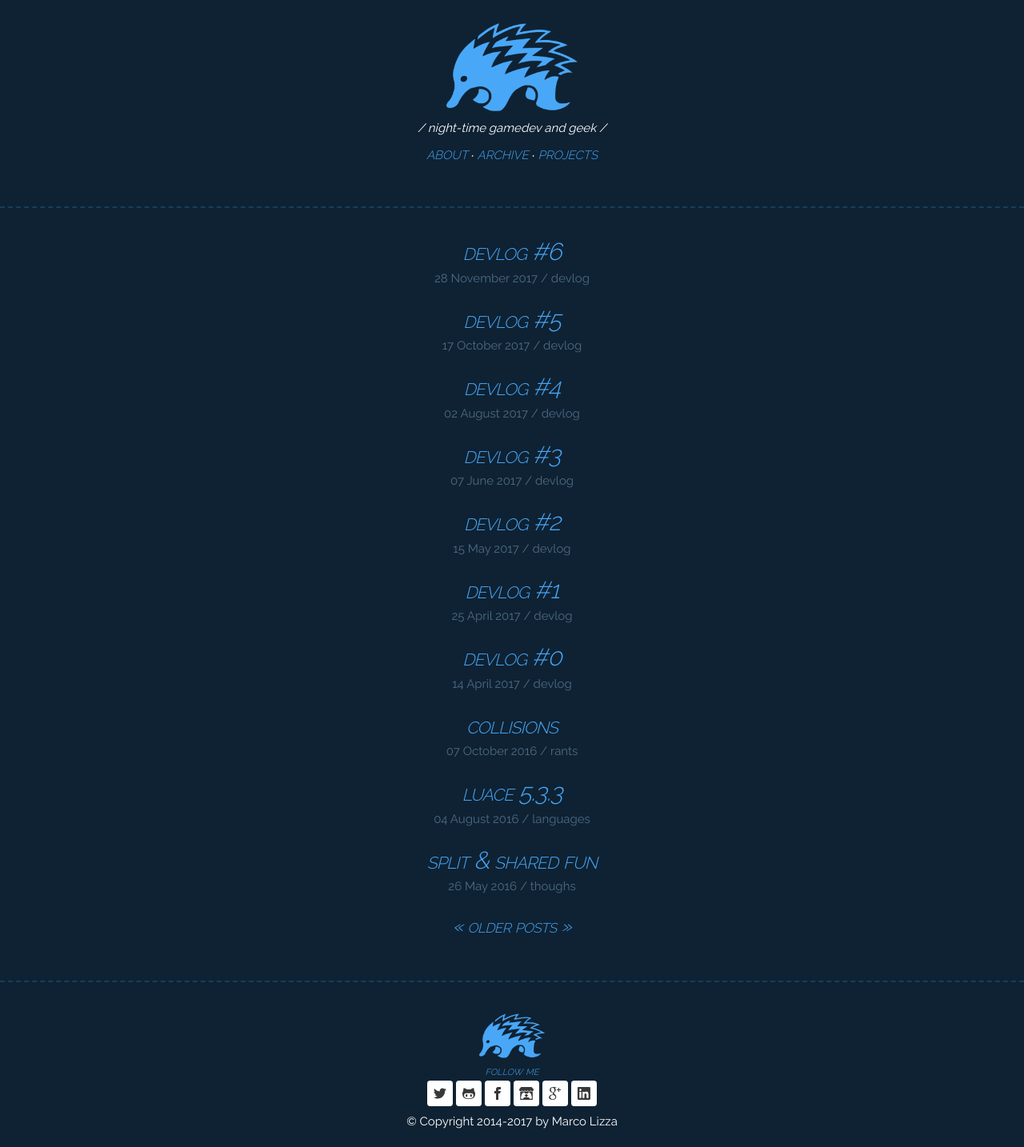
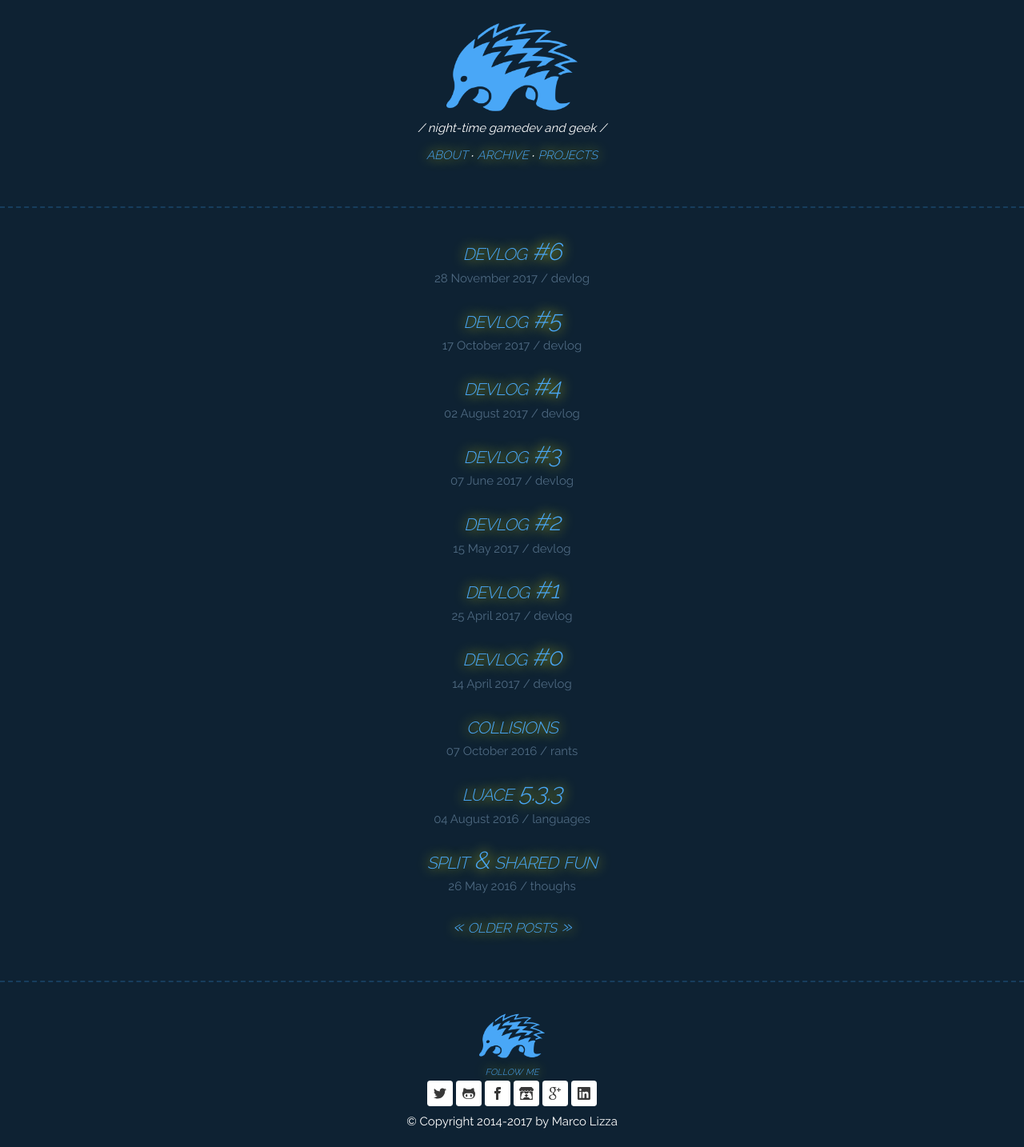
Before and after one commit to MarcoLizza/mode13h.dev, a Jekyll site: the page built from index.html, in a window 1280 px wide. Shown: the whole page at 80% size. Built offline with Jekyll 4.4.1, drawn with Linux system fonts in a browser that asks for light colours.

Commit message:
Adding glowing effect to headers.

```diff
--- a/assets/css/main.scss
+++ b/assets/css/main.scss
@@ -17,6 +17,7 @@ body {
 
 h1, h2, h3, h4, h5, h6 {
   color: $headings-color;
+  text-shadow: #ffff00 0 0 16px;
 }
 
 h1 {
```
